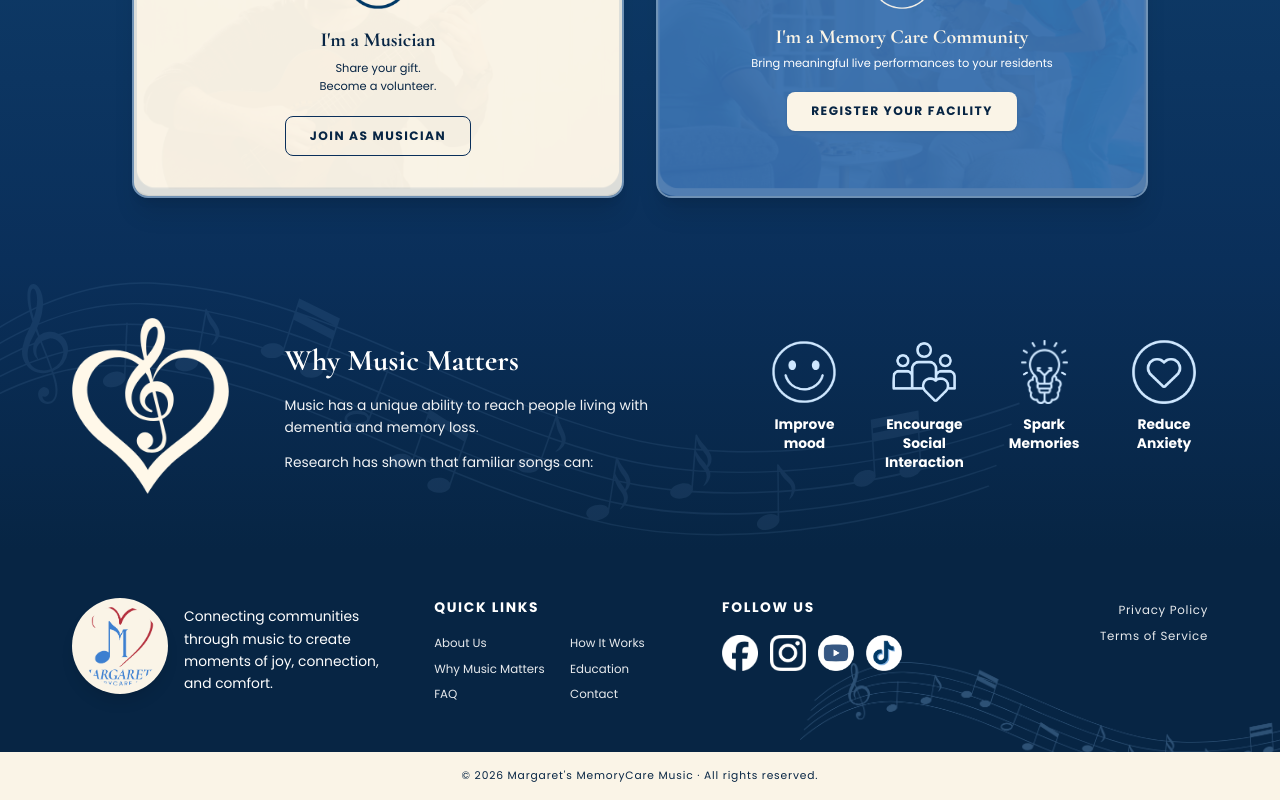
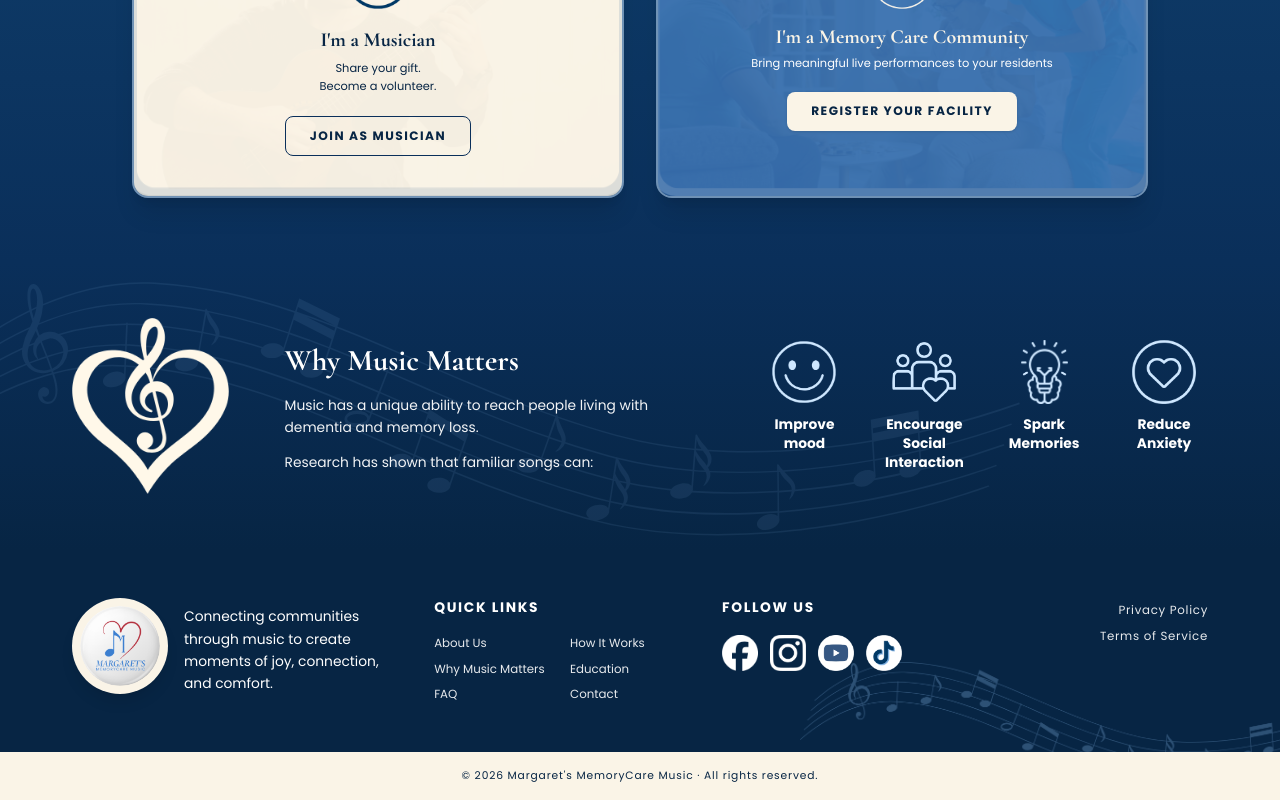
Before and after one commit to gabbygab18/mmm, a Next.js app: page / in a window 1280 px wide. Shown: the part 1528-2328 px from the top of the page. Built offline with nearby package versions, Linux system fonts and the light colour scheme.

Commit message:
fix: footer image

```diff
--- a/src/components/mmm/marketing-footer.tsx
+++ b/src/components/mmm/marketing-footer.tsx
@@ -57,7 +57,7 @@ export function MarketingFooter({ variant = 'simple' }: { variant?: 'full' | 'si
           <div className="flex items-start gap-4">
             {/* eslint-disable-next-line @next/next/no-img-element */}
             <img
-              src="/mmm/logo.png"
+              src="/mmm/logo-round.png"
               alt=""
               className="h-24 w-24 shrink-0 rounded-full bg-[#faf4e7] object-contain p-2 shadow-lg"
             />
```
